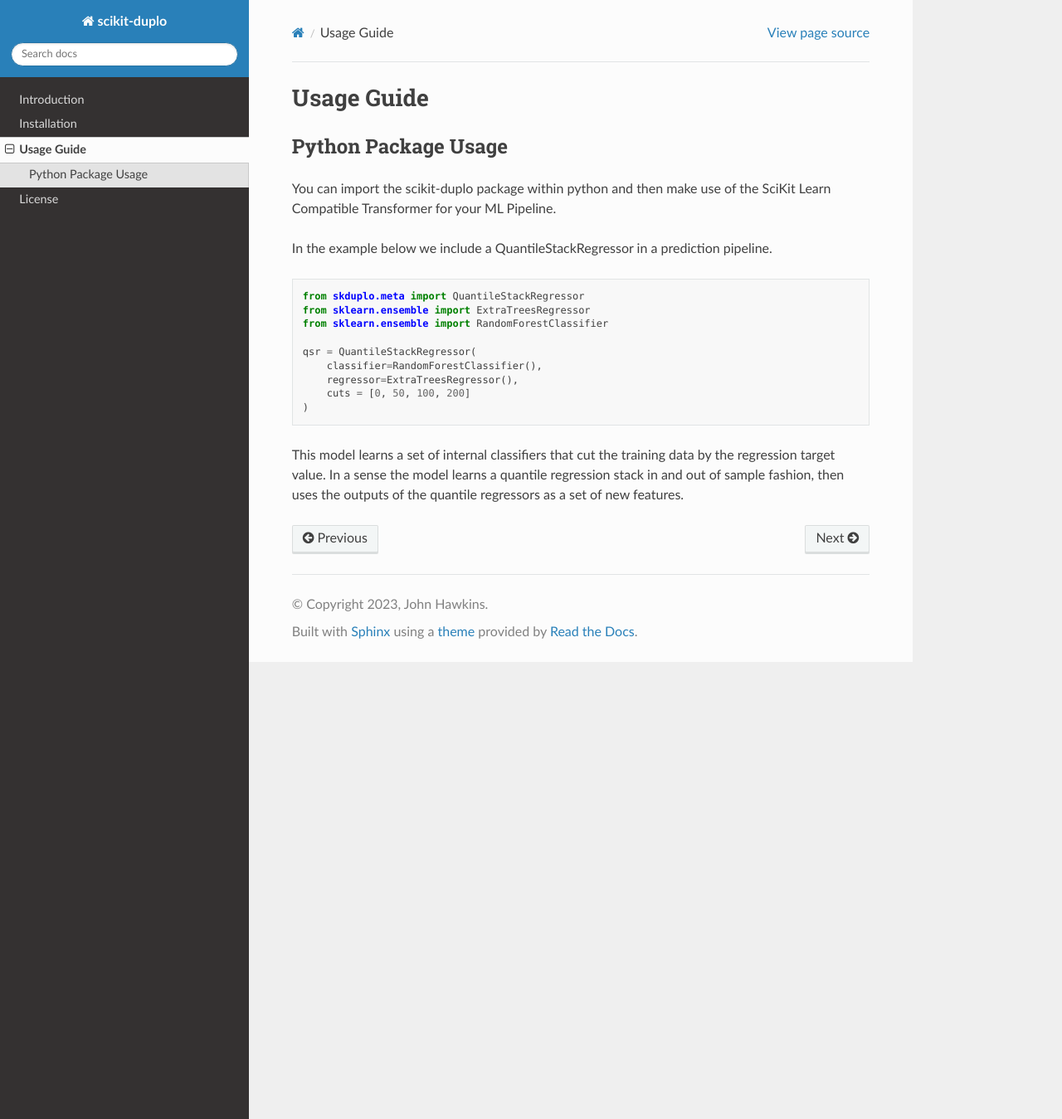
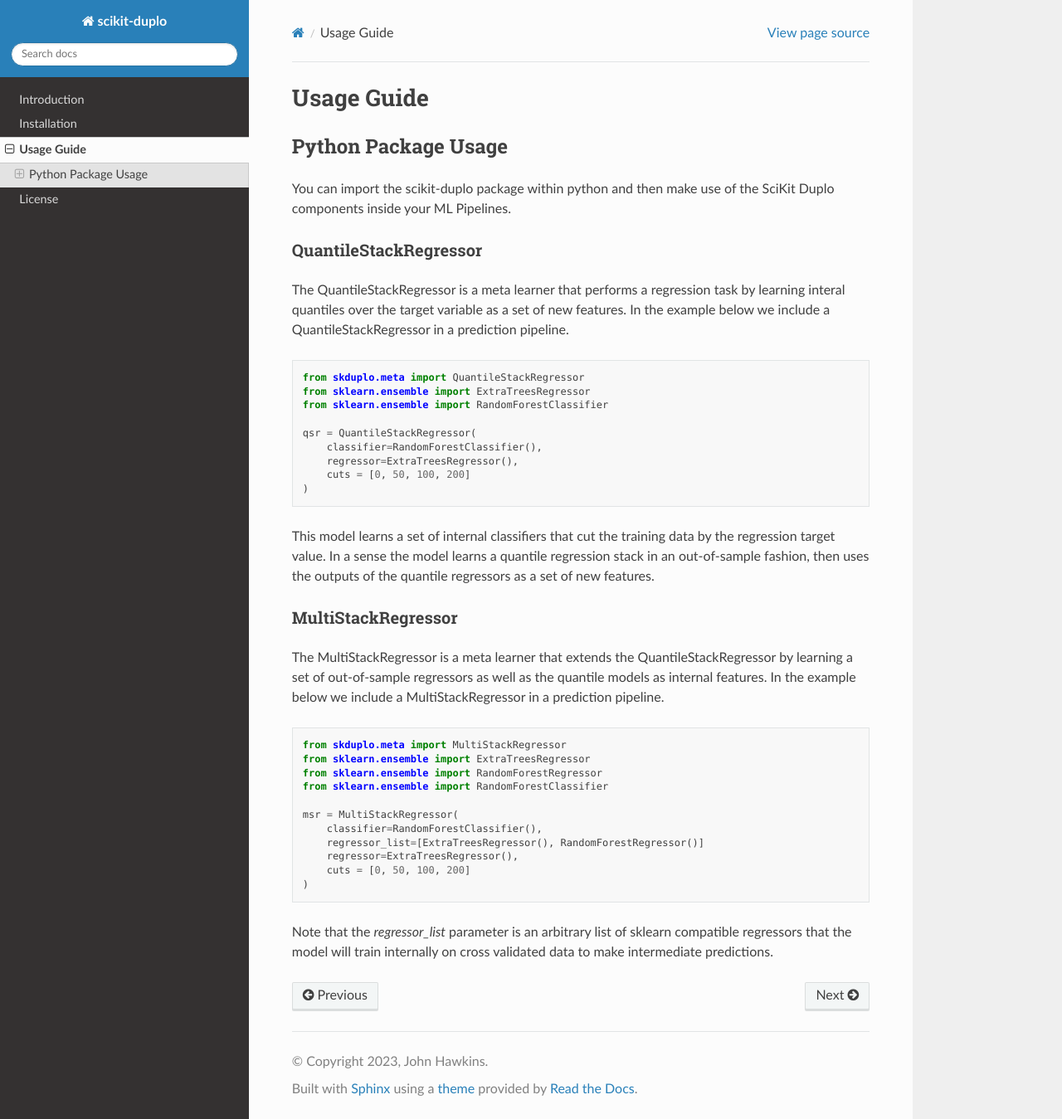
Before and after one commit to getting-data-science-done/scikit-duplo, a Sphinx documentation site: the page built from docs/source/usage.rst, in a window 1280 px wide and 1349 px high. Shown: the whole window at 83% size. Built offline with Sphinx 7.4.7 and the Read the Docs theme 2.0.0, drawn with Linux system fonts in a browser that asks for light colours.

Commit message:
Adding documentation on the MultiStackRegressor

```diff
--- a/docs/source/usage.rst
+++ b/docs/source/usage.rst
@@ -6,8 +6,13 @@ Python Package Usage
 ^^^^^^^^^^^^^^^^^^^^
 
 You can import the scikit-duplo package within python and then make use of the
-SciKit Learn Compatible Transformer for your ML Pipeline.
+SciKit Duplo components inside your ML Pipelines.
 
+QuantileStackRegressor
+**********************
+
+The QuantileStackRegressor is a meta learner that performs a regression task by
+learning interal quantiles over the target variable as a set of new features.
 In the example below we include a QuantileStackRegressor in a prediction pipeline.
 
 .. code-block:: python
@@ -24,5 +29,30 @@ In the example below we include a QuantileStackRegressor in a prediction pipelin
 
 This model learns a set of internal classifiers that cut the training data by the
 regression target value. In a sense the model learns a quantile regression stack in
-and out of sample fashion, then uses the outputs of the quantile regressors as a set
+an out-of-sample fashion, then uses the outputs of the quantile regressors as a set
 of new features.
+
+MultiStackRegressor
+**********************
+
+The MultiStackRegressor is a meta learner that extends the QuantileStackRegressor
+by learning a set of out-of-sample regressors as well as the quantile models as
+internal features.
+In the example below we include a MultiStackRegressor in a prediction pipeline.
+
+.. code-block:: python
+
+    from skduplo.meta import MultiStackRegressor
+    from sklearn.ensemble import ExtraTreesRegressor
+    from sklearn.ensemble import RandomForestRegressor
+    from sklearn.ensemble import RandomForestClassifier
+
+    msr = MultiStackRegressor(
+        classifier=RandomForestClassifier(),
+        regressor_list=[ExtraTreesRegressor(), RandomForestRegressor()]
+        regressor=ExtraTreesRegressor(),
+        cuts = [0, 50, 100, 200]
+    )
+
+Note that the `regressor_list` parameter is an arbitrary list of sklearn compatible regressors
+that the model will train internally on cross validated data to make intermediate predictions.
```
